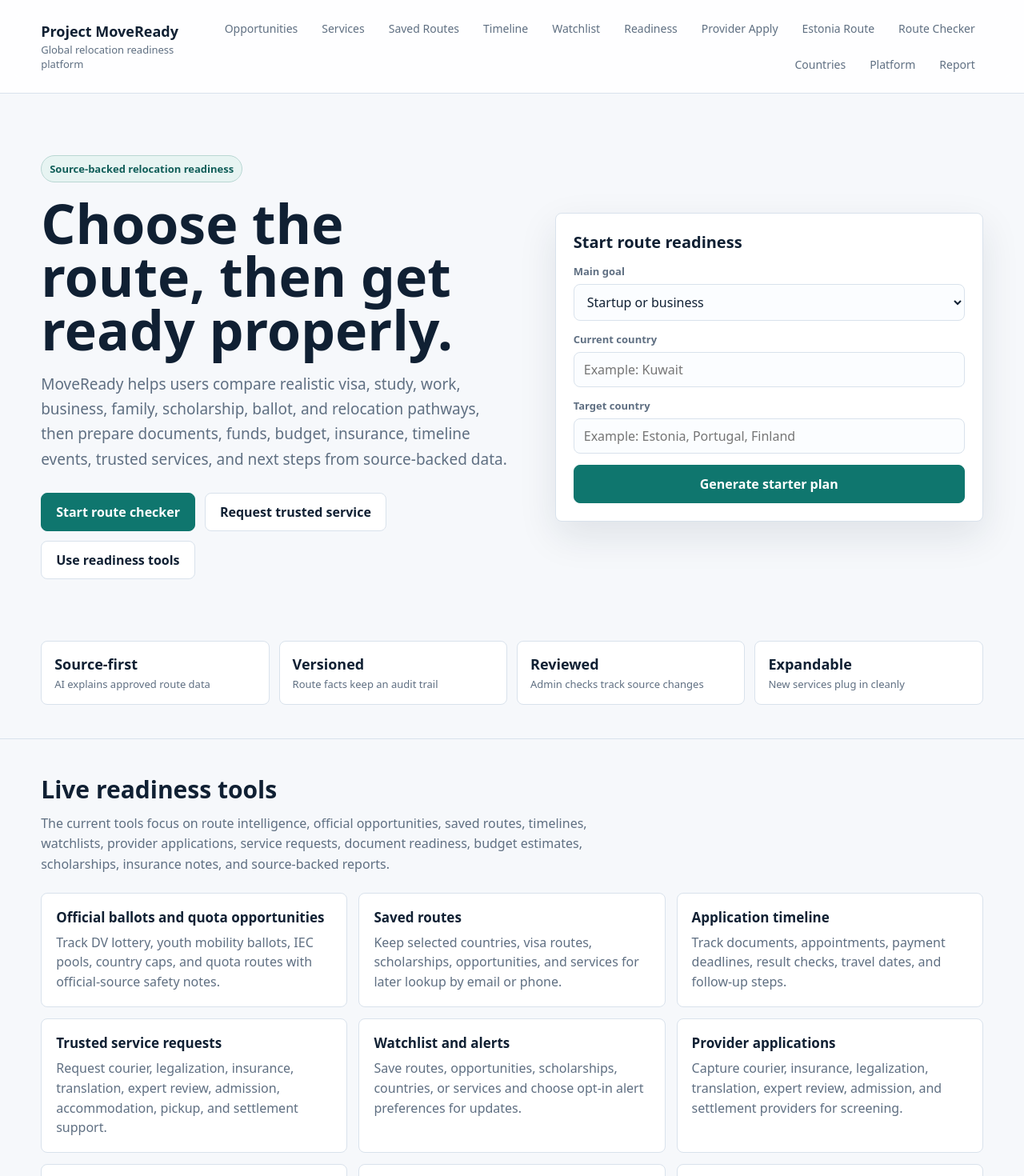
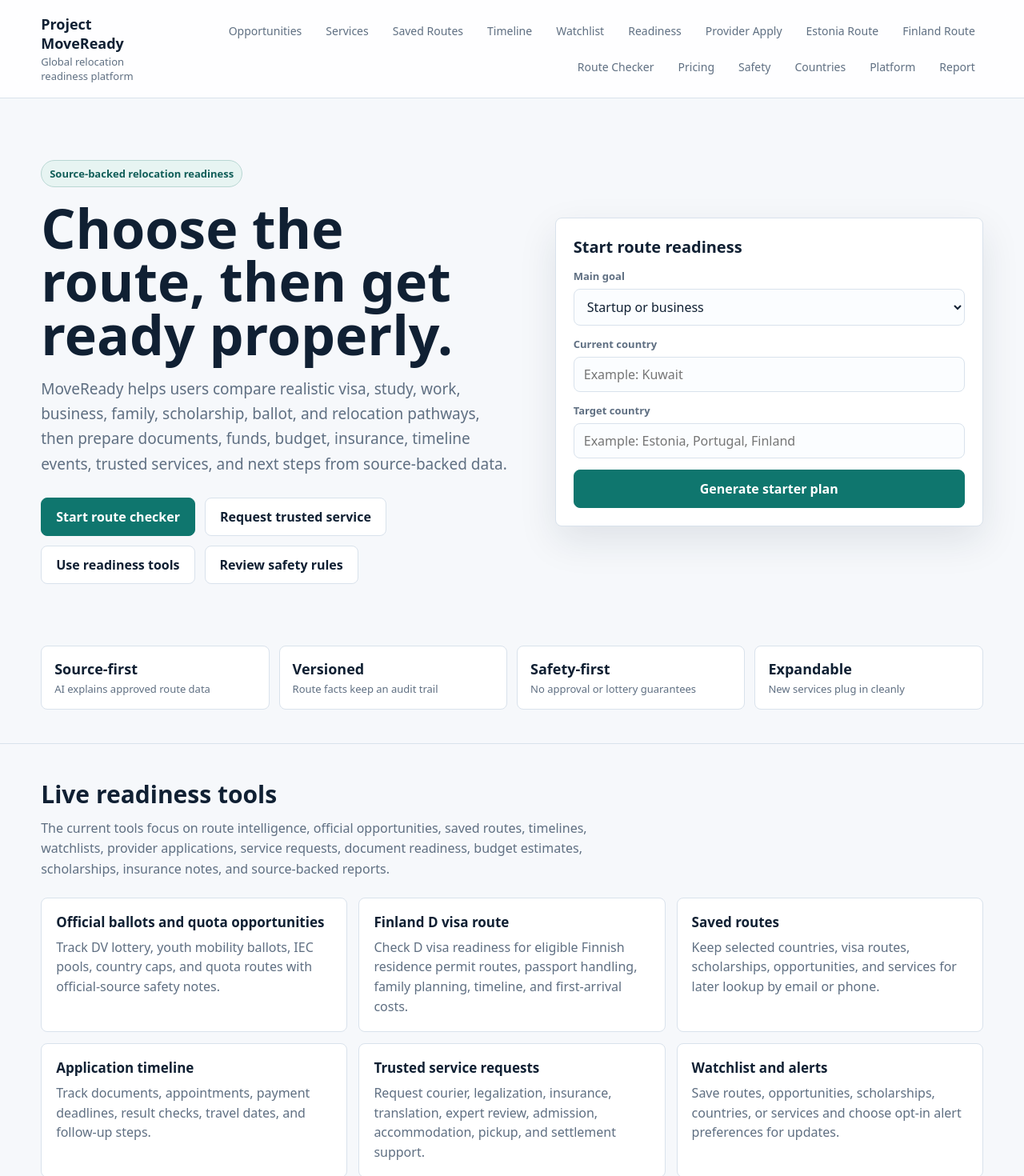
Before and after one commit to SirBM201/SirBM201-moveready-frontend, a Next.js app: page / in a window 1280 px wide. Shown: the top 1470 px of the page at 80% size. Built offline with nearby package versions, Linux system fonts and the light colour scheme.

Commit message:
Surface Finland route and launch trust pages

```diff
--- a/app/page.tsx
+++ b/app/page.tsx
@@ -5,6 +5,11 @@ const liveRoutes = [
     title: "Official ballots and quota opportunities",
     href: "/opportunities",
     text: "Track DV lottery, youth mobility ballots, IEC pools, country caps, and quota routes with official-source safety notes.",
+  },
+  {
+    title: "Finland D visa route",
+    href: "/routes/finland-d-visa",
+    text: "Check D visa readiness for eligible Finnish residence permit routes, passport handling, family planning, timeline, and first-arrival costs.",
   },
   {
     title: "Saved routes",
@@ -71,7 +76,7 @@ const liveRoutes = [
 const trustItems = [
   { value: "Source-first", label: "AI explains approved route data" },
   { value: "Versioned", label: "Route facts keep an audit trail" },
-  { value: "Reviewed", label: "Admin checks track source changes" },
+  { value: "Safety-first", label: "No approval or lottery guarantees" },
   { value: "Expandable", label: "New services plug in cleanly" },
 ];
 
@@ -100,7 +105,10 @@ export default function Home() {
           <a href="/readiness">Readiness</a>
           <a href="/partners/apply">Provider Apply</a>
           <a href="/routes/estonia-startup">Estonia Route</a>
+          <a href="/routes/finland-d-visa">Finland Route</a>
           <a href="/route-checker">Route Checker</a>
+          <a href="/pricing">Pricing</a>
+          <a href="/safety">Safety</a>
           <a href="/country-checker">Countries</a>
           <a href="/platform">Platform</a>
           <a href="/report-preview">Report</a>
@@ -118,6 +126,7 @@ export default function Home() {
             <a className="btn primary" href="/route-checker">Start route checker</a>
             <a className="btn" href="/services">Request trusted service</a>
             <a className="btn" href="/readiness">Use readiness tools</a>
+            <a className="btn" href="/safety">Review safety rules</a>
           </div>
         </div>
 
```
